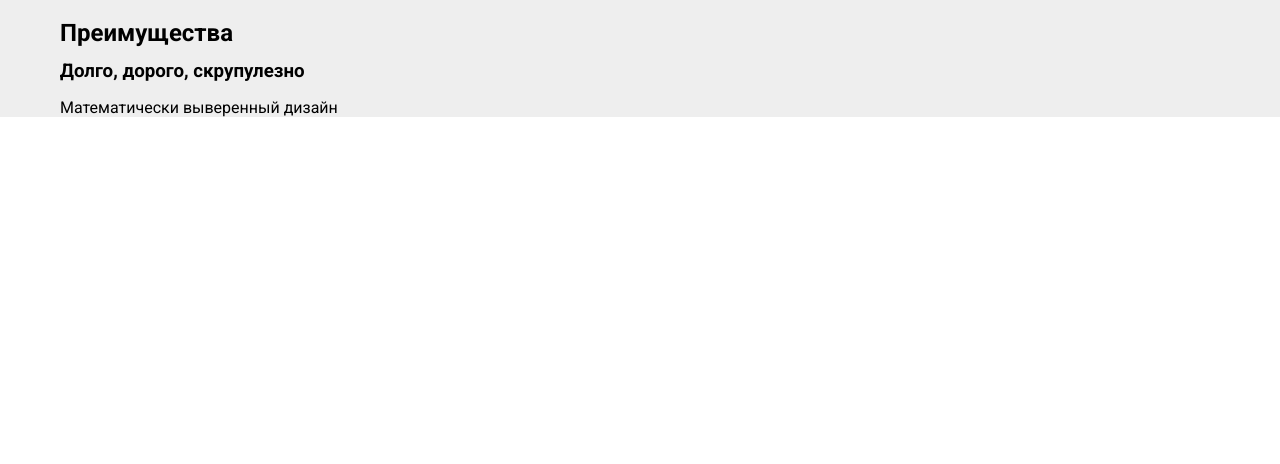
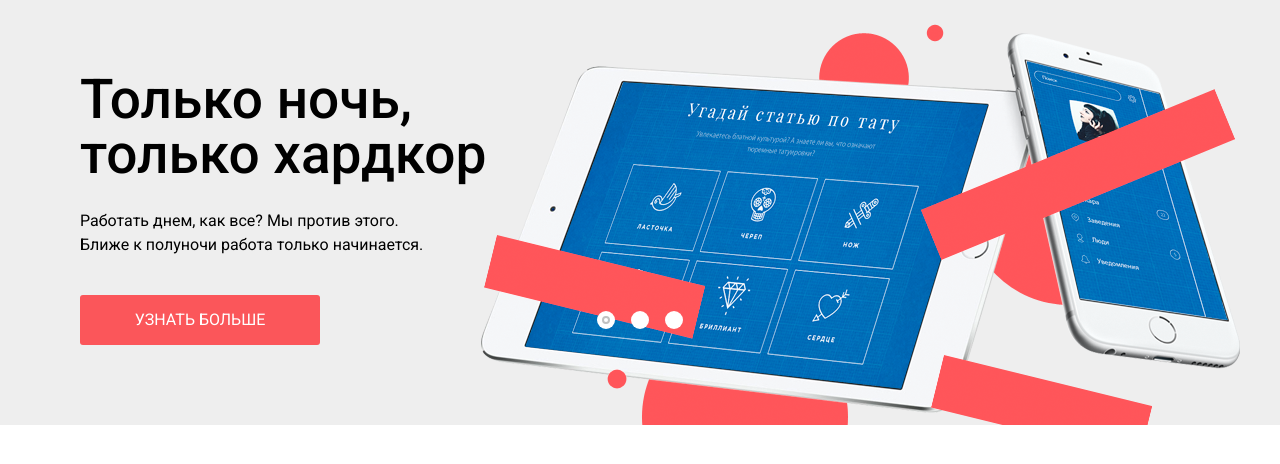
Before and after one commit to Gorodetskaya-Mariia/Nerds, a plain HTML site: page index.html in a window 1280 px wide. Shown: the part 118-582 px from the top of the page. Drawn offline with Linux system fonts and the light colour scheme.

Commit message:
Сверстан header без оживления слайдера

```diff
--- a/css/style.css
+++ b/css/style.css
@@ -17,6 +17,52 @@ img {
 a {
   text-decoration: none;
 }
+.container {
+  width: 1200px;
+  box-sizing: border-box;
+  margin: 0 auto;
+  padding: 0 20px;
+}
+.visually-hidden:not(:focus):not(:active),
+input[type="checkbox"].visually-hidden,
+input[type="radio"].visually-hidden {
+  position: absolute;
+  width: 1px;
+  height: 1px;
+  margin: -1px;
+  padding: 0;
+  border: 0;
+
+  white-space: nowrap;
+  clip-path: inset(100%);
+  clip: rect(0 0 0 0);
+  overflow:hidden;
+}
+.button {
+  display: inline-block;
+  box-sizing: border-box;
+  min-width: 240px;
+  max-width: 500px;
+  padding: 16px 10px;
+  text-align: center;
+  font-size: 16px;
+  line-height: 18px;
+  text-transform: uppercase;
+  text-decoration: none;
+
+  border-radius: 3px;
+  color: #ffffff;
+  background-color: #fb565a;
+}
+.button:hover,
+.button:focus {
+  background-color: #e74246;
+}
+.button:active {
+  color: rgba(255, 255, 255,0.3);
+  background-color: #d7373b;
+  box-shadow: 0 3px rgba(0,0,0,0.1) inset;
+}
 .main-header {
   background-color: #eee;
 }
@@ -24,11 +70,6 @@ a {
   width: 160px;
   height: 65px;
   margin-right: 160px;
-}
-.container {
-  width: 1160px;
-  margin: 0 auto;
-  padding: 0 20px;
 }
 .site-navigation,
 .user-navigation {
@@ -106,3 +147,97 @@ a {
   background-position: 0 0;
   background-repeat: no-repeat;
 }
+/*  Галерея*/
+.slider {
+  position: relative;
+  background-color: #eeeeee;
+}
+.slider-item {
+  display: none;
+  padding-top: 68px;
+  padding-right: 0;
+  padding-left: 0;
+  padding-bottom: 80px;
+}
+.slider-item:nth-child(1) {
+  /* display: block; */
+  background-image: url("../img/slide1.png");
+  background-position: 93% 18px;
+  background-repeat: no-repeat;
+}
+.slider-item:nth-child(2) {
+  /* display: block; */
+  background-image: url("../img/slide2.png");
+  background-position: 100% 0;
+  background-repeat: no-repeat;
+}
+.slider-item:nth-child(3) {
+  display: block;
+  background-image: url("../img/slide3.png");
+  background-position: 100% 20px;
+  background-repeat: no-repeat;
+}
+.slider-list {
+  list-style: none;
+  margin: 0;
+  padding: 0;
+}
+.slider-item h3 {
+  max-width: 600px;
+  margin: 0;
+  margin-bottom: 27px;
+  font-size: 55px;
+  line-height: 55px;
+  font-weight: 500;
+}
+.slider-item p {
+  max-width: 430px;
+  margin: 0;
+  line-height: 24px;
+  margin-bottom: 38px;
+}
+.slider-controls {
+  position: absolute;
+  left: 50%;
+  bottom: 104px;
+  z-index: 100;
+  width: 160px;
+  height: 18px;
+  text-align: center;
+  font-size: 0;
+  transform: translateX(-50%);
+}
+.slider-controls i {
+  position: relative;
+  display: inline-block;
+  width: 18px;
+  height: 18px;
+  padding: 8px;
+
+  border-radius: 50%;
+  cursor: pointer;
+}
+.slider-controls i:after {
+  position: absolute;
+  content: "";
+  width: 18px;
+  height: 18px;
+  top: 8px;
+  left: 8px;
+  z-index: 1;
+  background: #ffffff;
+  border-radius: 50%;
+}
+.slider-controls .active::before {
+  content: "";
+  position: absolute;
+  left: 50%;
+  top: 50%;
+  z-index: 2;
+  width: 4px;
+  height: 4px;
+  margin: -4px;
+  background-color: inherit;
+  border: 2px solid #c1c1c1;
+  border-radius: 50%;
+}
--- a/index.html
+++ b/index.html
@@ -3,7 +3,7 @@
 
 <head>
     <meta charset="UTF-8">
-    <title>«Device»</title>
+    <title>«Nerds»</title>
     <link href="https://fonts.googleapis.com/css?family=Roboto:400,500,700" rel="stylesheet">
     <link href="css/normalize.css" rel="stylesheet">
     <link href="css/style.css" rel="stylesheet">
@@ -28,13 +28,34 @@
                 </ul>
             </div>
         </nav>
-        <section class="main-header-features">
-          <h2 class="visually-hidden">Преимущества</h2>
-          <div class="features">
-            <h3>Долго, дорого, скрупулезно</h3>
-            <p>Математически выверенный дизайн<br>
-                </p>
+        <section class="slider">
+          <div class="container">
+              <h2 class="visually-hidden">Преимущества</h2>
+              <div class="slider-controls">
+                <i class="active"></i>
+                <i></i>
+                <i></i>
+              </div>
+                <ul class="slider-list">
+                  <li class="slider-item">
+                    <h3>Долго, дорого,<br> скрупулезно.</h3>
+                    <p>Математически выверенный дизайн<br>для вашего сайта или мобильного приложения.</p>
+                    <a class="slider-item-button button" href="#">Узнать больше</a>
+                  </li>
+                  <li class="slider-item">
+                      <h3>Любим математику как никто другой.</h3>
+                      <p>Никакого креатива, только математические формулы для расчета идеальных пропорций.</p>
+                      <a class="slider-item-button button" href="#">Узнать больше</a>
+                  </li>
+                  <li class="slider-item">
+                      <h3>Только ночь,<br>только хардкор</h3>
+                      <p>Работать днем, как все? Мы против этого.<br>Ближе к полуночи работа только начинается.</p>
+                      <a class="slider-item-button button" href="#">Узнать больше</a>
+                  </li>
+                </ul>
+
           </div>
+
         </section>
     </div>
 
```
Also changed, not shown: img/slide1.png (added), img/slide2.png (added), img/slide3.png (added).
